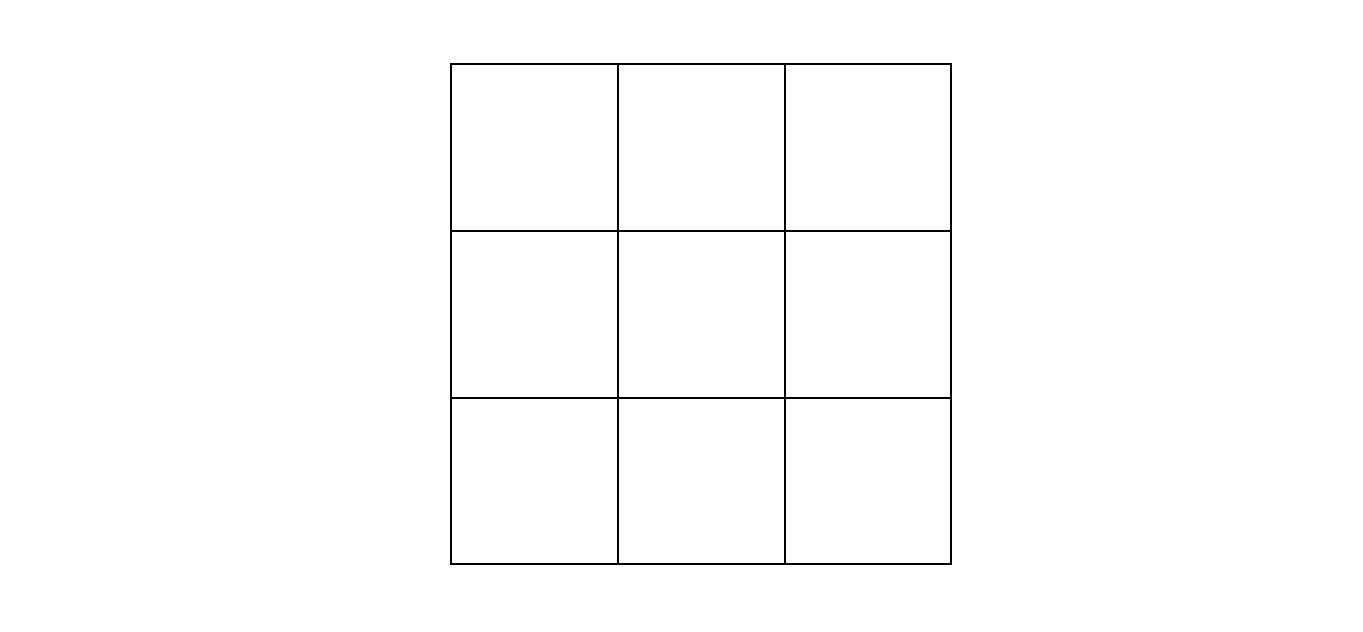
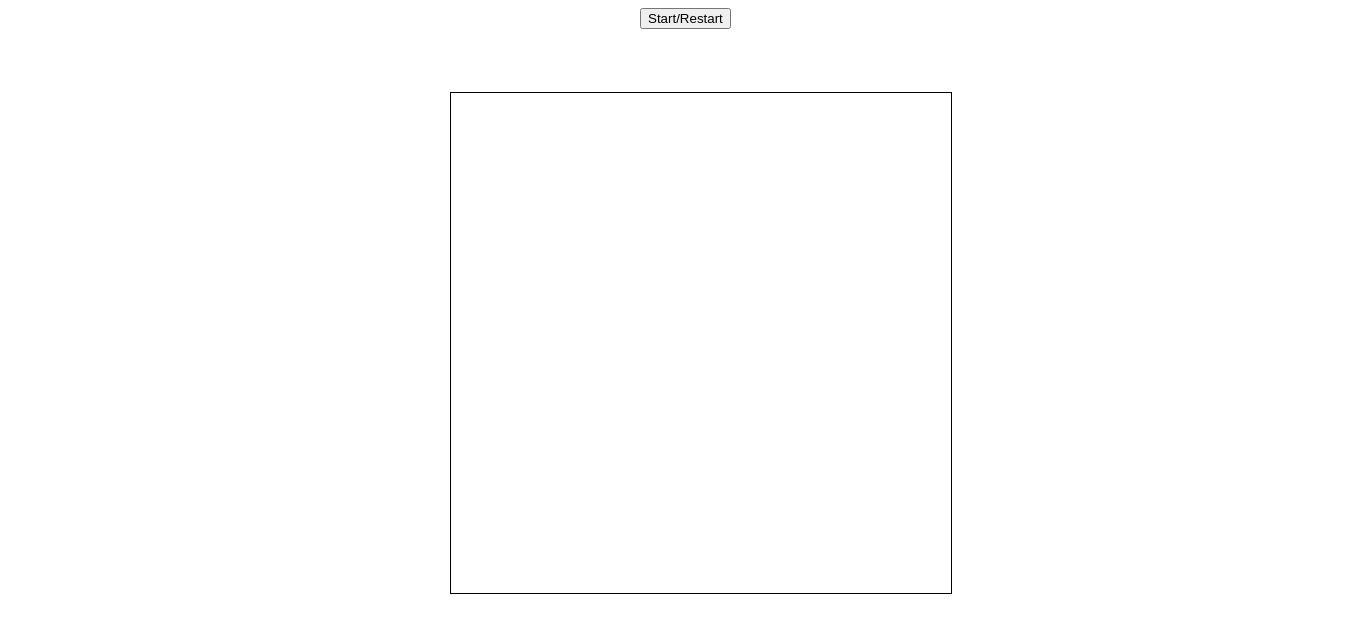
Before and after one commit to rodel100/TicTacToe, a plain HTML site: page index.html in a window 1280 px wide. Shown: the whole page, 1363 px wide, since content can reach past the window. Drawn offline with Linux system fonts and the light colour scheme.

Commit message:
Completed TicTacToe

```diff
--- a/index.html
+++ b/index.html
@@ -9,6 +9,7 @@
 </head>
 
 <body>
+    <button id="start"></button>
     <div id="container">
     </div>
     <script src="script.js">
--- a/script.js
+++ b/script.js
@@ -17,9 +17,9 @@ const main = (() => {
         return { name, marker };
     };
     let displayController = (() => {
-        let gameBoardArray = Array(9);
         let gameEnd = false;
         let currentMarker = (curMarker, player1, player2) => {
+            let gameBoardArray = Array(9);
             let grids = document.querySelectorAll('.grid');
             grids.forEach(div => {
                 div.onclick = ("onclick", (e) => {
@@ -39,7 +39,6 @@ const main = (() => {
                     else { alert("Input Another Tile") }
                 })
             })
-        };
         let winChecker = (player) => {
             //RowChecker
             if (player.marker == gameBoardArray[0] && player.marker == gameBoardArray[1] && player.marker == gameBoardArray[2] ||
@@ -62,6 +61,7 @@ const main = (() => {
                 return (alert("Tie"))
             }
         }
+    };
         return { currentMarker }
     })();
     const intialize = (() => {
@@ -70,6 +70,15 @@ const main = (() => {
         gameBoard.makeGameBoard();
         displayController.currentMarker(player2.marker, player1, player2)
     })
-    return { intialize }
+    let reset = () => {
+        let oldgrid = document.querySelectorAll('.grid')
+        oldgrid.forEach(div => {
+            div.remove();
+        })
+        intialize();
+    }
+    return { intialize, reset}
 })();;
-main.intialize();
+let startbtn = document.querySelector('#start')
+startbtn.innerHTML = "Start/Restart"
+startbtn.addEventListener('click', main.reset)
--- a/style.css
+++ b/style.css
@@ -12,3 +12,6 @@
 div{
     font-size: larger;
 }
+button{
+    margin: 0% 50%
+}
```
